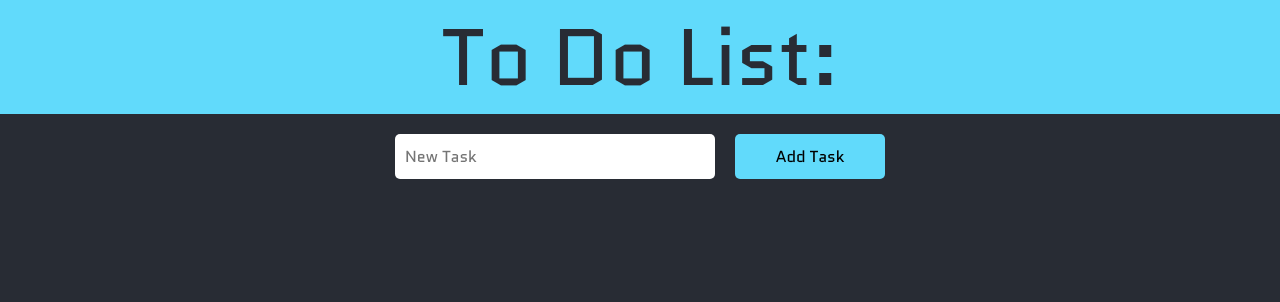
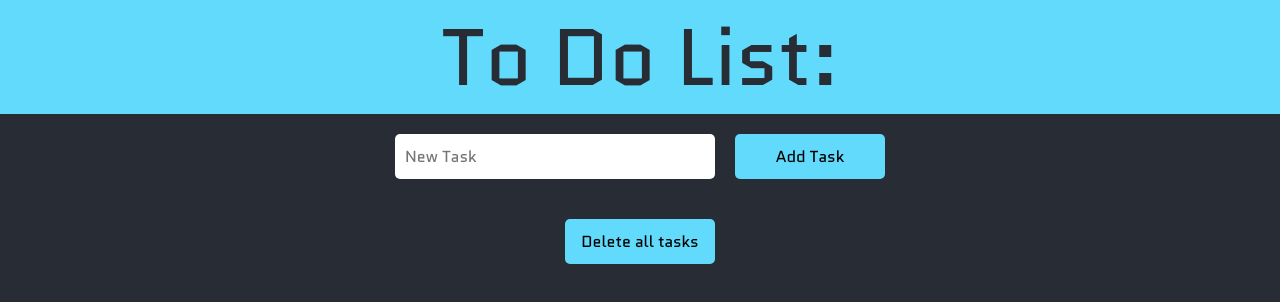
Before and after one commit to AbigailSwigert/react-todo, a React (Create React App) app: page / in a window 1280 px wide. Shown: the top 302 px of the page. Built offline with nearby package versions, Linux system fonts and the light colour scheme.

Commit message:
added delete all button for bonus

```diff
--- a/src/App.css
+++ b/src/App.css
@@ -108,3 +108,18 @@
   animation-name: fade-out;
   animation-duration: 1s;
 }
+
+.delete-all {
+  height: 45px;
+  width: 150px;
+  border-radius: 5px;
+  border: none;
+  background-color: #61dafb;
+  font-family: 'Quantico', sans-serif;
+  font-size: 1rem;
+  margin-top: 20px;
+}
+
+.delete-all:hover {
+  background-color: #fb618f;
+}
--- a/src/App.js
+++ b/src/App.js
@@ -34,6 +34,8 @@ function App() {
     }, 1000)
   }
 
+  const handleDeleteAll = () => setTasks([]);
+
   const todoItems = tasks.map((task, index) => <Tasks input={task.input} id={task.id} key={task.id} handleDelete={handleDelete} />)
 
   return (
@@ -43,6 +45,7 @@ function App() {
       </header>
       <Todo handleInputChange={handleInputChange} handleSubmit={handleSubmit} input={input} />
       {todoItems}
+      <button className='delete-all' onClick={handleDeleteAll} >Delete all tasks</button>
     </div>
   );
 }
```
